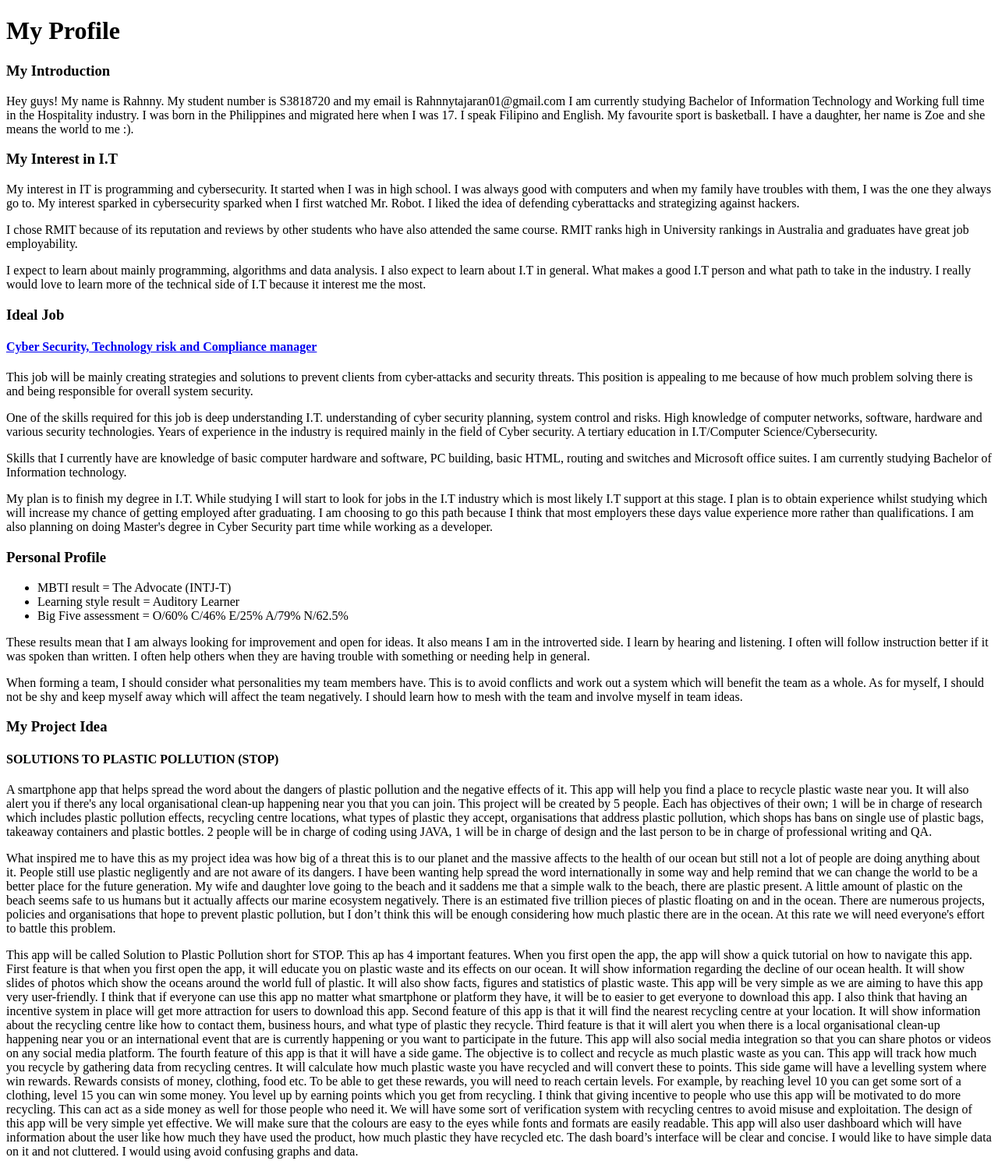
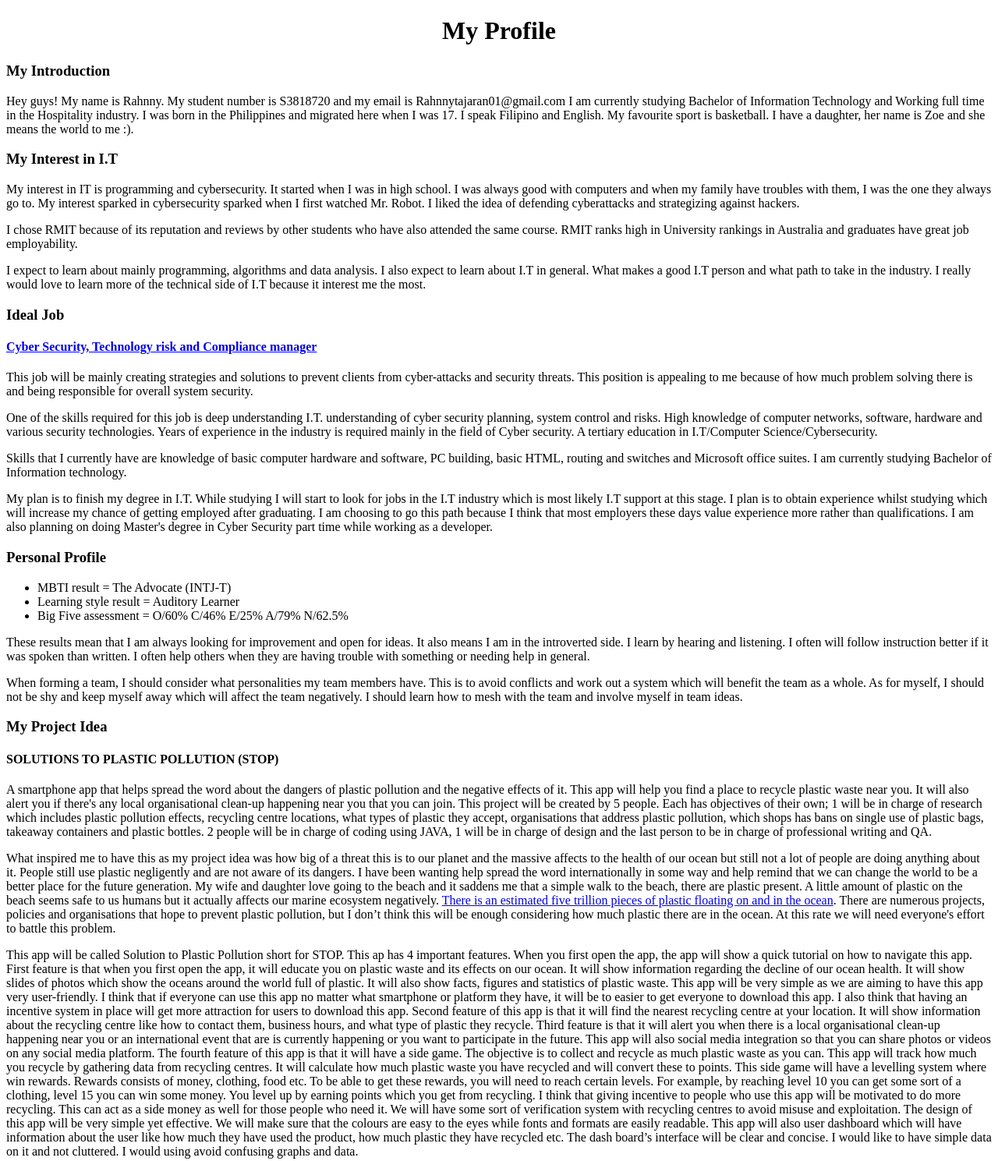
Before and after one commit to Rahnny01/MyProfile, a plain HTML site: page index.html in a window 1280 px wide. Shown: the top 1489 px of the page at 78% size. Drawn offline with Linux system fonts and the light colour scheme.

Commit message:
updated some styling and added a link

```diff
--- a/index.html
+++ b/index.html
@@ -1,10 +1,10 @@
 <!DOCTYPE html>
+<html lang=en>
 <meta charset="UTF-8">
-<html>
 
 <body>
 
-  <h1>My Profile</h1>
+  <h1 style="text-align:center;">My Profile</h1>
 
   <h3>My Introduction</h3>
   <p>Hey guys! My name is Rahnny. My student number is S3818720 and my email is Rahnnytajaran01@gmail.com
@@ -59,9 +59,12 @@
 
   <p>What inspired me to have this as my project idea was how big of a threat this is to our planet and the massive affects to the health of our ocean but still not a lot of people are doing anything about it. People still use plastic negligently and
     are not aware of its dangers. I have been wanting help spread the word internationally in some way and help remind that we can change the world to be a better place for the future generation. My wife and daughter love going to the beach and it
-    saddens me that a simple walk to the beach, there are plastic present. A little amount of plastic on the beach seems safe to us humans but it actually affects our marine ecosystem negatively. There is an estimated five trillion pieces of plastic
-    floating on and in the ocean. There are numerous projects, policies and organisations that hope to prevent plastic pollution, but I don’t think this will be enough considering how much plastic there are in the ocean. At this rate we will need
-    everyone's effort to battle this problem. </p>
+    saddens me that a simple walk to the beach, there are plastic present. A little amount of plastic on the beach seems safe to us humans but it actually affects our marine ecosystem negatively. <a
+      href="http://www.nationalgeographic.org/news/ocean-trash-525-trillion-pieces-and-counting-big-questions-remain/3rd-grade/">There is an estimated five trillion pieces of plastic
+      floating on and in the ocean<a />. There are numerous projects, policies and organisations that hope to prevent plastic pollution, but I don’t think this will be enough considering how much plastic there are in the ocean. At this rate we will
+      need
+      everyone's effort to battle this problem. </p>
+
 
   <p>This app will be called Solution to Plastic Pollution short for STOP. This ap has 4 important features. When you first open the app, the app will show a quick tutorial on how to navigate this app. First feature is that when you first open the
     app, it will educate you on plastic waste and its effects on our ocean. It will show information regarding the decline of our ocean health. It will show slides of photos which show the oceans around the world full of plastic. It will also show
@@ -91,6 +94,7 @@
 
 
 
+
 </body>
 
 </html>
```
